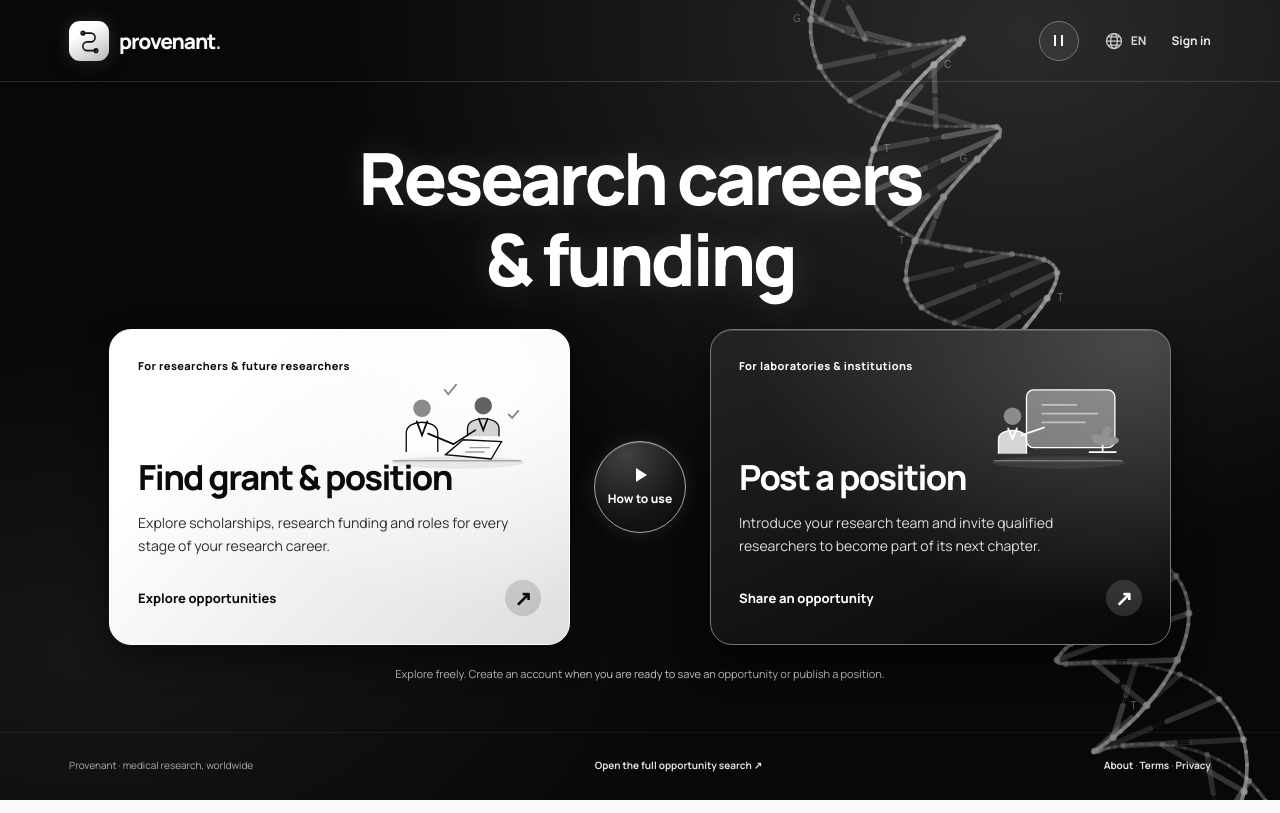
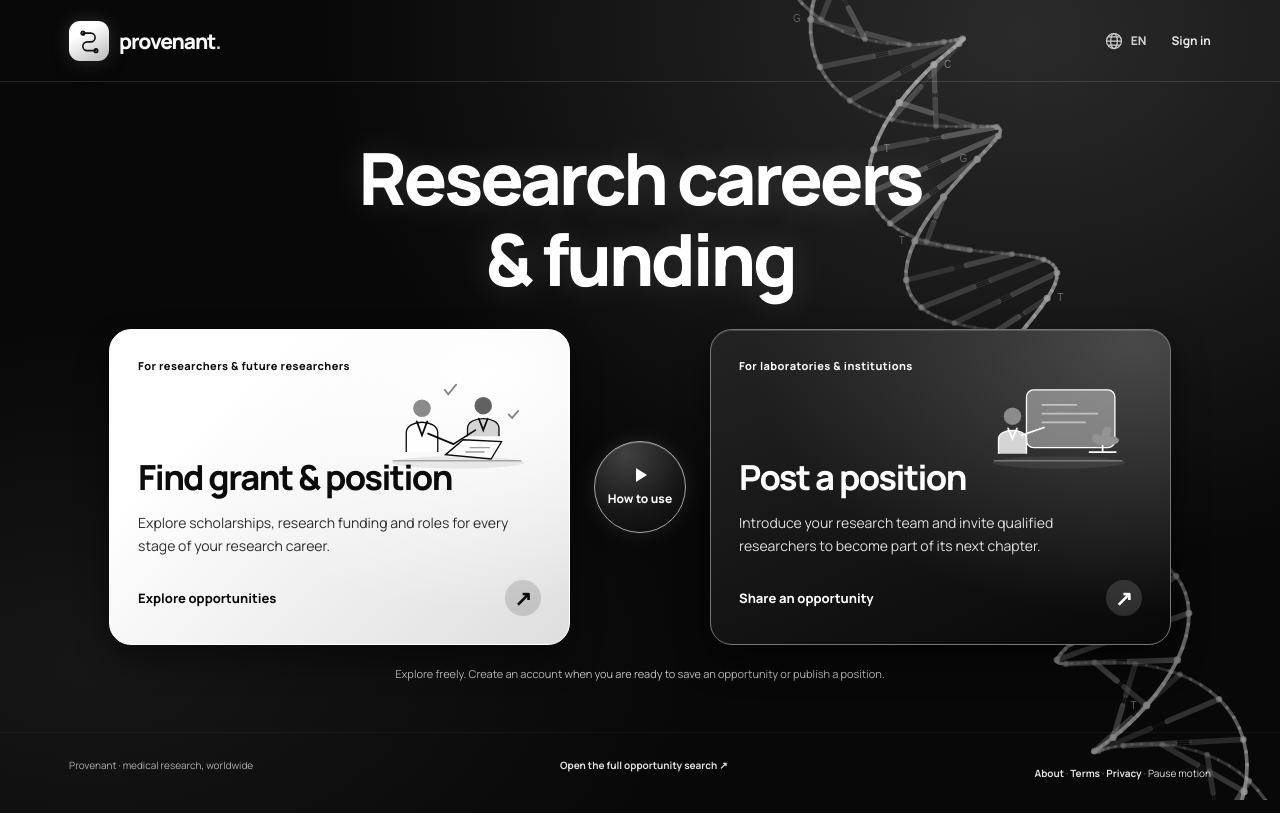
Before and after one commit to busyhfz-dotcom/studepartment, a Next.js app in the folder apps/web/: page /start in a window 1280 px wide. Built offline with nearby package versions, Linux system fonts and the light colour scheme.

Commit message:
Move the background motion control to the footer

```diff
--- a/apps/web/src/app/start/start-flow-client.tsx
+++ b/apps/web/src/app/start/start-flow-client.tsx
@@ -50,7 +50,6 @@ function typeLabel(type: OpportunityResult["type"]): string {
 }
 
 function TopBar() {
-  const moving = useMotionPreference("background");
   return (
     <header className={styles.topbar}>
         <Link className={styles.brand} href="/start" aria-label="Provenant home">
@@ -60,12 +59,6 @@ function TopBar() {
           </span>
         </Link>
       <nav className={styles.topActions} aria-label="Site navigation">
-        <button type="button" className={styles.backgroundMotion}
-          aria-label={moving ? "Pause background motion" : "Play background motion"}
-          title={moving ? "Pause background motion" : "Play background motion"}
-          onClick={() => setMotion("background", !moving)}>
-          <span className={moving ? styles.motionPauseIcon : styles.motionPlayIcon} aria-hidden="true" />
-        </button>
         <LanguagePicker />
         <Link className={styles.join} href="/auth/sign-in">Sign in</Link>
       </nav>
@@ -74,11 +67,19 @@ function TopBar() {
 }
 
 function FootBar() {
+  const moving = useMotionPreference("background");
   return (
     <footer className={styles.footbar}>
       <span>Provenant · medical research, worldwide</span>
       <Link href="/opportunities">Open the full opportunity search ↗</Link>
-      <span><Link href="/about">About</Link> · <Link href="/terms">Terms</Link> · <Link href="/privacy">Privacy</Link></span>
+      <span>
+        <Link href="/about">About</Link> · <Link href="/terms">Terms</Link> · <Link href="/privacy">Privacy</Link> ·{" "}
+        <button className={styles.backgroundMotion} type="button"
+          aria-label={moving ? "Pause background motion" : "Play background motion"}
+          onClick={() => setMotion("background", !moving)}>
+          {moving ? "Pause motion" : "Play motion"}
+        </button>
+      </span>
     </footer>
   );
 }
--- a/apps/web/src/app/start/start.module.css
+++ b/apps/web/src/app/start/start.module.css
@@ -594,22 +594,17 @@
 .browse > aside:first-child { margin-bottom:24px; }
 .topbar { border-color:#ffffff21; }
 .topbar .mark { color:#111; background:linear-gradient(150deg,#fff 32%,#b7b7b7); box-shadow:0 0 18px #ffffff27,0 6px 18px #0005; }
-.topActions .backgroundMotion {
-  display:grid;
-  place-items:center;
-  flex:none;
-  inline-size:40px;
-  block-size:40px;
+.footbar .backgroundMotion {
+  min-height: 30px;
   padding:0;
-  border:1px solid #777;
-  border-radius:50%;
-  background:#ffffff10;
-  color:#fff;
+  border:0;
+  background:transparent;
+  color:#e0e0e0;
+  font:inherit;
+  white-space:nowrap;
   cursor:pointer;
 }
-.topActions .backgroundMotion:hover { background:#fff; color:#0a0a0a; border-color:#fff; }
-.motionPauseIcon { inline-size:9px; block-size:11px; border-inline:2px solid currentColor; }
-.motionPlayIcon { inline-size:0; block-size:0; margin-inline-start:2px; border-block:5px solid transparent; border-inline-start:8px solid currentColor; }
+.footbar .backgroundMotion:hover, .footbar .backgroundMotion:focus-visible { color:#fff; text-decoration:underline; text-underline-offset:3px; }
 .page .routeTile, .page .result, .page .sourceGuidance, .page .empty { background:linear-gradient(150deg,#202020,#101010); border-color:#555; }
 .page .routeTile.active { border-color:#fff; background:linear-gradient(135deg,#fff,#ddd); color:#111; box-shadow:0 4px 15px #0006; }
 .page .routeTile small, .page .searchbox::placeholder { color:#c0c0c0; }
@@ -622,7 +617,3 @@
   .gatewayIntro h1 { font-size:clamp(30px, 9vw, 48px); }
   .browse > aside:first-child { margin-bottom:16px; }
 }
-@media(max-width:360px) {
-  .topActions { gap:8px; }
-  .topActions .backgroundMotion { inline-size:36px; block-size:36px; }
-}
```
